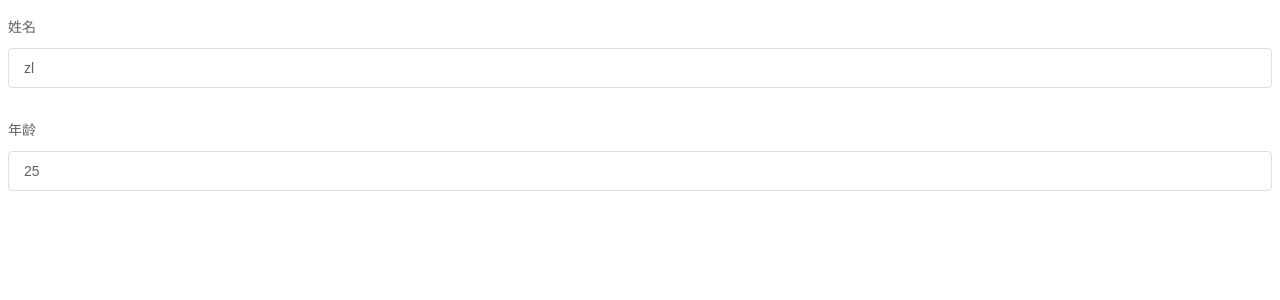
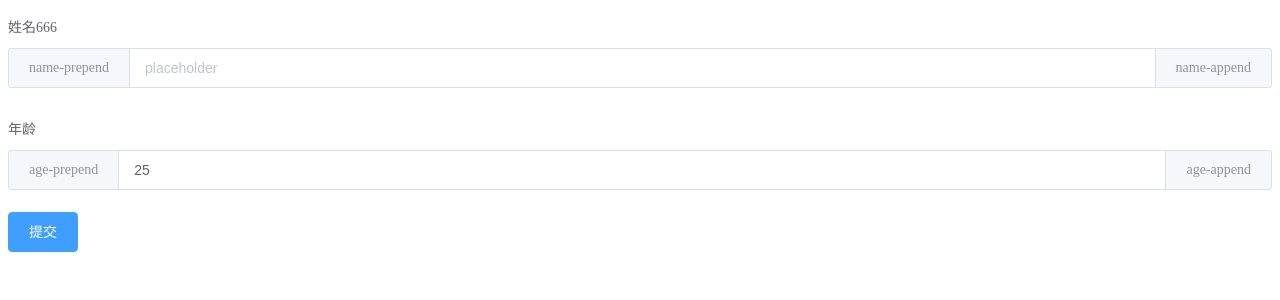
Before and after one commit to ZLENGANG/zl-form, a Vue app: page / in a window 1280 px wide. Shown: the top 300 px of the page. Built offline with nearby package versions, Linux system fonts and the light colour scheme.

Commit message:
完成自定义插槽

```diff
--- a/src/App.vue
+++ b/src/App.vue
@@ -1,42 +1,68 @@
 <template>
   <div id="app">
     <Form :schema="schema" :formData="data">
-      <!-- <template v-slot:top>这是人头部</template> -->
+      <template #name-label="{ col }">
+        <span>{{ col.label }}666</span>
+      </template>
+
+      <template #name-input-append>
+        <span>name-append</span>
+      </template>
+
+      <template #name-input-prepend>
+        <span>name-prepend</span>
+      </template>
+
+      <template #age-input-append>
+        <span>age-append</span>
+      </template>
+
+      <template #age-input-prepend>
+        <span>age-prepend</span>
+      </template>
     </Form>
+    <el-button @click="submit" type="primary">提交</el-button>
   </div>
 </template>
 
 <script>
-import Form from './lib/form'
+import Form from "./lib/form";
 
 export default {
-  name: 'App',
+  name: "App",
   components: {
-    Form
+    Form,
   },
   data() {
     return {
       schema: [
         {
-          type: 'input',
-          label: '姓名',
-          key: 'name'
+          type: "input",
+          label: "姓名",
+          key: "name",
+          attrs: {
+            placeholder: "placeholder",
+          },
         },
         {
-          type: 'input',
-          label: '年龄',
-          key: 'age'
-        }
+          type: "input",
+          label: "年龄",
+          key: "age",
+        },
       ],
 
-
       data: {
-        name: 'zl',
-        age: 25
-      }
-    }
-  }
-}
+        name: "",
+        age: 25,
+      },
+    };
+  },
+  methods: {
+    submit() {
+      console.log(this.data);
+    },
+  },
+};
 </script>
 
 <style lang="less"></style>
--- a/src/lib/components/input.vue
+++ b/src/lib/components/input.vue
@@ -1,16 +1,15 @@
-<template>
-  <el-input v-model="newValue"></el-input>
-</template>
-
 <script>
+import { handleSlot } from "@/lib/utils/slot";
 export default {
   name: "ZlFormInput",
+  abbrName: "input",
   props: {
     value: null,
     col: {
       type: Object,
       default: () => ({}),
     },
+    slots: null,
   },
   data() {
     return {
@@ -27,6 +26,23 @@ export default {
       immediate: true,
     },
   },
+  methods: {
+    handleChange(val) {
+      this.$emit("input", val);
+    },
+  },
+  render(h) {
+    console.log(this.col.attrs);
+    return (
+      <el-input
+        v-model={this.newValue}
+        v-on:input={this.handleChange}
+        placeholder={this.col.attrs?.placeholder}
+      >
+        {handleSlot(this)}
+      </el-input>
+    );
+  },
 };
 </script>
 
--- a/src/lib/form/index.vue
+++ b/src/lib/form/index.vue
@@ -9,7 +9,18 @@
         :prop="col.key"
         :key="col.key"
       >
-        <component :is="getColType(col.type)" :value="formData[col.key]" :col="col" />
+        <!-- 表单字段label插槽 -->
+        <template #label>
+          <slot :name="`${col.key}-label`" :col="col" />
+        </template>
+
+        <component
+          :is="getColType(col.type)"
+          :value="formData[col.key]"
+          :col="col"
+          :slots="$scopedSlots"
+          @input="setValue(col, $event)"
+        />
       </el-form-item>
 
       <slot name="bottom" />
@@ -38,6 +49,7 @@ export default {
     };
   },
   created() {
+    // console.log(this);
     if (this.schema.length > 0) {
       this.formSchema = this.schema;
     } else {
@@ -45,6 +57,10 @@ export default {
     }
   },
   methods: {
+    setValue(col, value) {
+      this.formData[col.key] = value;
+    },
+
     getColType(type) {
       const originTags = ["input"];
       if (originTags.includes(type)) {
@@ -52,6 +68,7 @@ export default {
       }
       return type;
     },
+
     eventTarget(event) {
       this.$emit("eventTarget", event);
     },
--- a/src/lib/index.js
+++ b/src/lib/index.js
@@ -13,7 +13,7 @@ components.forEach(component => {
 
 
 ZlForm.install = function (Vue) {
-  console.log('zl');
+  // console.log('zl');
 }
 
 export default ZlForm
--- /dev/null
+++ b/src/lib/utils/slot.js
@@ -0,0 +1,21 @@
+import { h } from "vue";
+
+export const handleSlot = (vm) => {
+  const { abbrName } = vm.$options
+  const slotKeys = Object.keys(vm.slots).filter((item) => item.indexOf(vm.$options.abbrName) > -1);
+  const _slotNames = slotKeys.map((item) => {
+    const temps = item.split("-");
+    return temps[temps.length - 1];
+  });
+  const slotNames = [...new Set(_slotNames)];
+  return  slotNames.length > 0
+    ? slotNames.map((item) => {
+      const slotKey = `${vm.col.key}-${abbrName}-${item}`;
+      const slotFn = vm.slots[slotKey];
+
+      if (slotFn) {
+        return <template slot={item}>{slotFn()}</template>;
+      }
+    })
+    : null
+}
```
